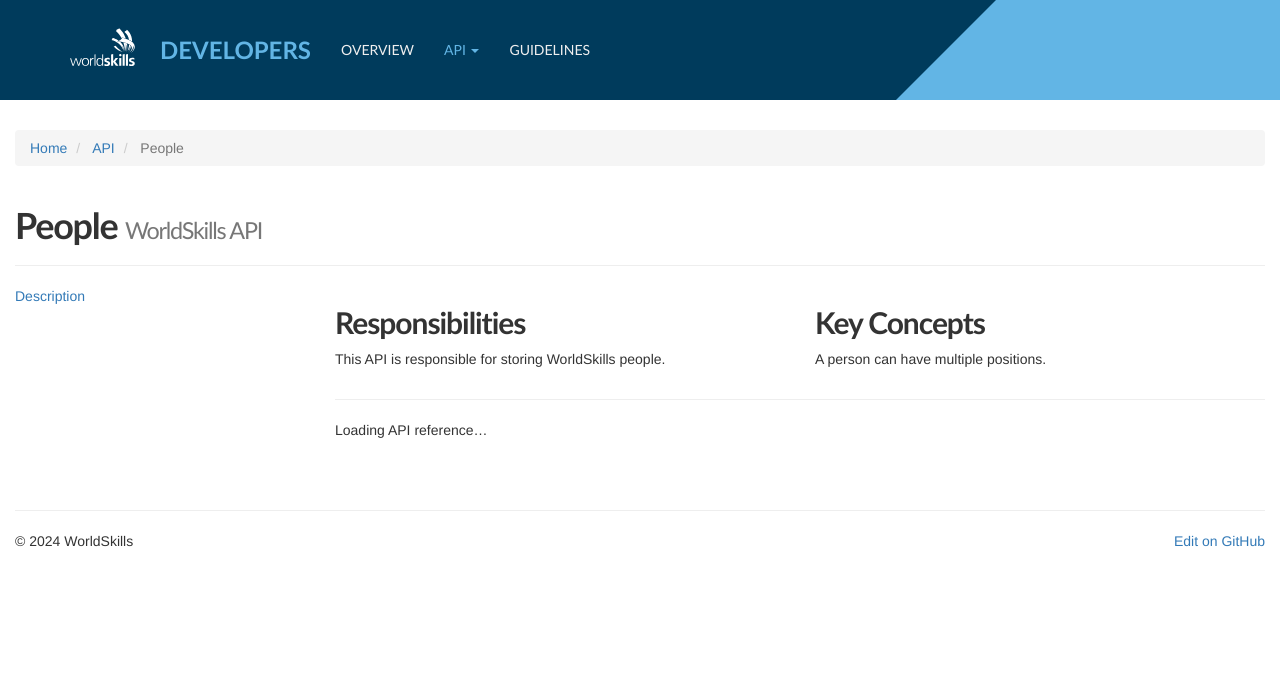
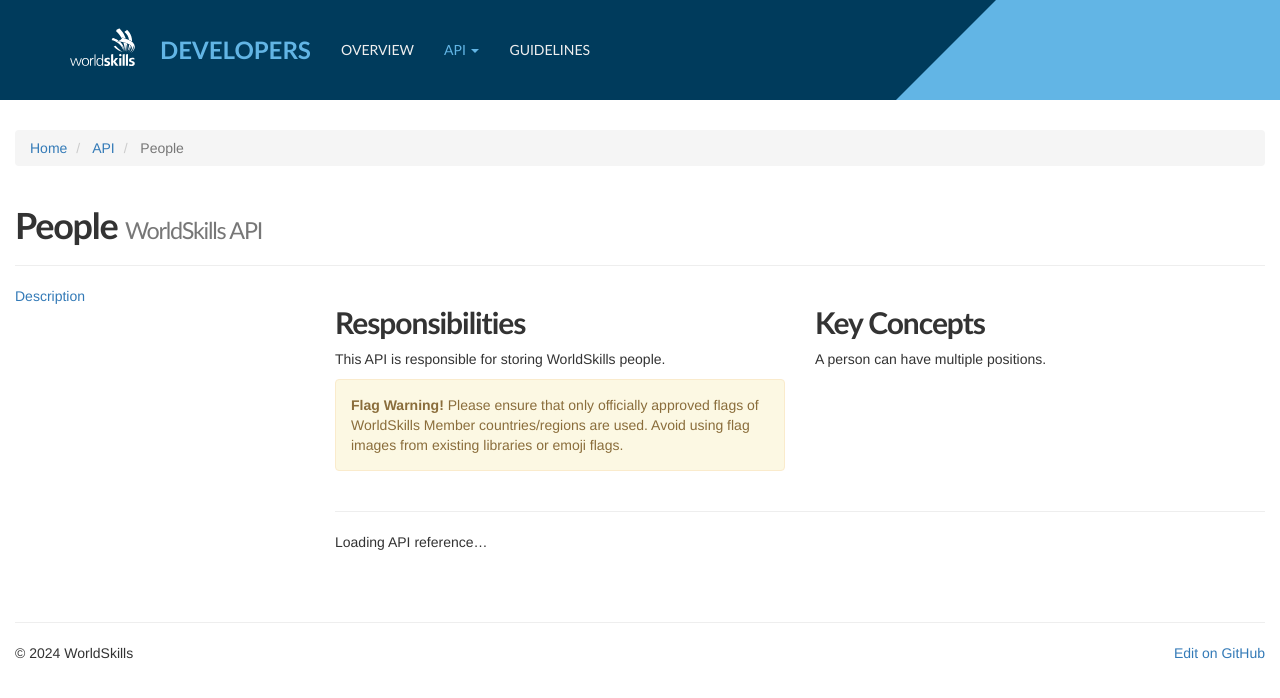
Before and after one commit to worldskills/worldskills.github.io, a Jekyll site: the page built from api/people.html, in a window 1280 px wide. Shown: the top 698 px of the page. Built offline with Jekyll 4.4.1, drawn with Linux system fonts in a browser that asks for light colours; comment, search, counter and statistics services are not loaded.

Commit message:
Add flag warning

```diff
--- a/api/people.html
+++ b/api/people.html
@@ -24,7 +24,7 @@
 			<div class="col-md-6">
 				<h2 id="responsibilities">Responsibilities</h2>
 				<p>This API is responsible for storing WorldSkills people.</p>
-
+				<div class="alert alert-warning" role="alert"><strong>Flag Warning!</strong> Please ensure that only officially approved flags of WorldSkills Member countries/regions are used. Avoid using flag images from existing libraries or emoji flags.</div>
 			</div>
 			<div class="col-md-6">
 				<h2 id="key-concepts">Key Concepts</h2>
--- a/api/results.html
+++ b/api/results.html
@@ -24,6 +24,7 @@
 			<div class="col-md-6">
 				<h2 id="responsibilities">Responsibilities</h2>
 				<p>This API is responsible for managing results data for WorldSkills events.</p>
+				<div class="alert alert-warning" role="alert"><strong>Flag Warning!</strong> Please ensure that only officially approved flags of WorldSkills Member countries/regions are used. Avoid using flag images from existing libraries or emoji flags.</div>
 			</div>
 			<div class="col-md-6">
 				<h2 id="key-concepts">Key Concepts</h2>
```
